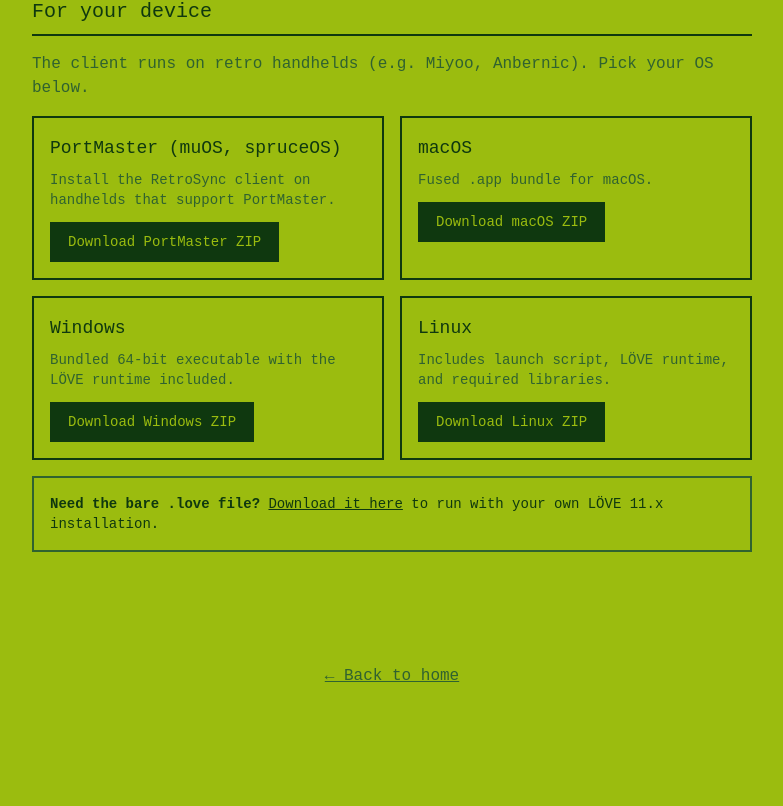
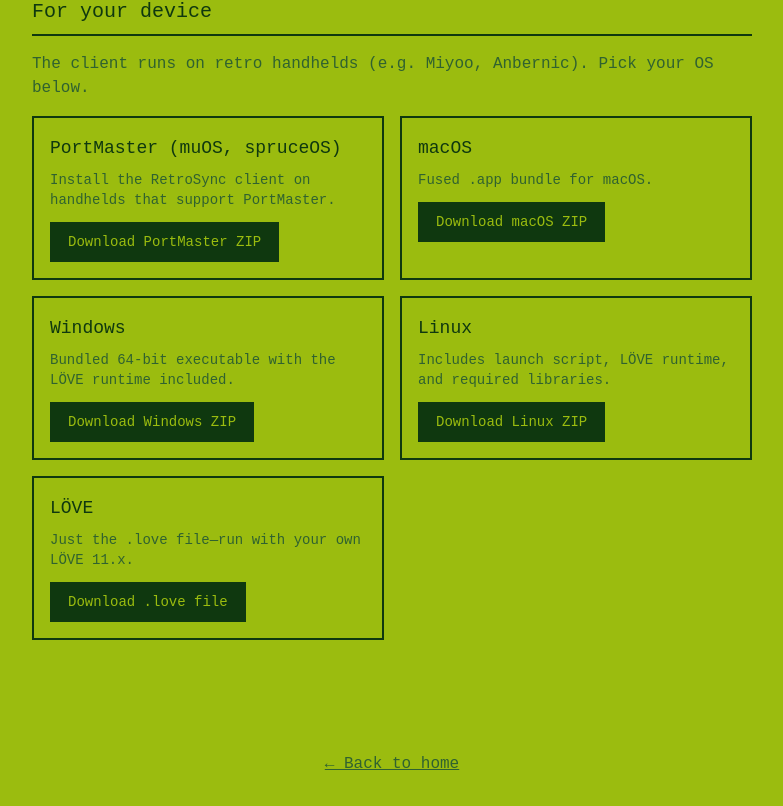
Before and after one commit to al5ina5/retrosync, a Next.js app in the folder dashboard/: page /download in a window 1280 px wide. Shown: the part 458-1264 px from the top of the page, without its empty margins (248-1031 px from the left). Before the commit the page ends 1242 px from the top, so only its background shows below. Built offline with nearby package versions, Linux system fonts and the light colour scheme; a web font is replaced by a local one.

Commit message:
refactor: Revise download section in DownloadPage and Downloads components for improved clarity and consistency, enhancing user experience with updated styling and messaging for .love file downloads.

```diff
--- a/dashboard/src/app/download/page.tsx
+++ b/dashboard/src/app/download/page.tsx
@@ -82,14 +82,19 @@
               Download Linux ZIP
             </a>
           </div>
-        </div>
 
-        <div className="border-2 border-gameboy-dark p-4 mt-6">
-          <p className="text-sm">
-            <strong>Need the bare .love file?</strong>{" "}
-            <a className="underline" href={downloads.love}>Download it here</a>{" "}
-            to run with your own LÖVE 11.x installation.
-          </p>
+          <div className="border-2 border-gameboy-darkest bg-gameboy-lightest p-4 rounded-none">
+            <h3 className="font-medium text-lg mb-2">LÖVE</h3>
+            <p className="text-sm text-gameboy-dark mb-3">
+              Just the .love file—run with your own LÖVE 11.x.
+            </p>
+            <a
+              href={downloads.love}
+              className="inline-block border-2 border-gameboy-darkest bg-gameboy-darkest text-gameboy-lightest hover:bg-gameboy-lightest hover:text-gameboy-darkest px-4 py-2 text-sm"
+            >
+              Download .love file
+            </a>
+          </div>
         </div>
       </section>
 
--- a/dashboard/src/components/devices/Downloads.tsx
+++ b/dashboard/src/components/devices/Downloads.tsx
@@ -41,13 +41,6 @@
                         </a>
                     </div>
                     <p className="text-sm">Bundled executable with the LÖVE runtime (64-bit).</p>
-                    <p className="text-xs text-gameboy-dark">
-                        Already have LÖVE?{" "}
-                        <a className="underline" href={downloads.love}>
-                            Download the .love file
-                        </a>
-                        .
-                    </p>
                 </div>
 
                 <div className="space-y-2">
@@ -57,13 +50,15 @@
                         </a>
                     </div>
                     <p className="text-sm">Includes LÖVE runtime and launch script.</p>
-                    <p className="text-xs text-gameboy-dark">
-                        Prefer your own runtime?{" "}
-                        <a className="underline" href={downloads.love}>
-                            Grab the .love archive
+                </div>
+
+                <div className="space-y-2">
+                    <div>
+                        <a href={downloads.love}>
+                            <Button variant="primary">LÖVE</Button>
                         </a>
-                        .
-                    </p>
+                    </div>
+                    <p className="text-sm">Just the .love file—run with your own LÖVE 11.x.</p>
                 </div>
 
             </div>
```
